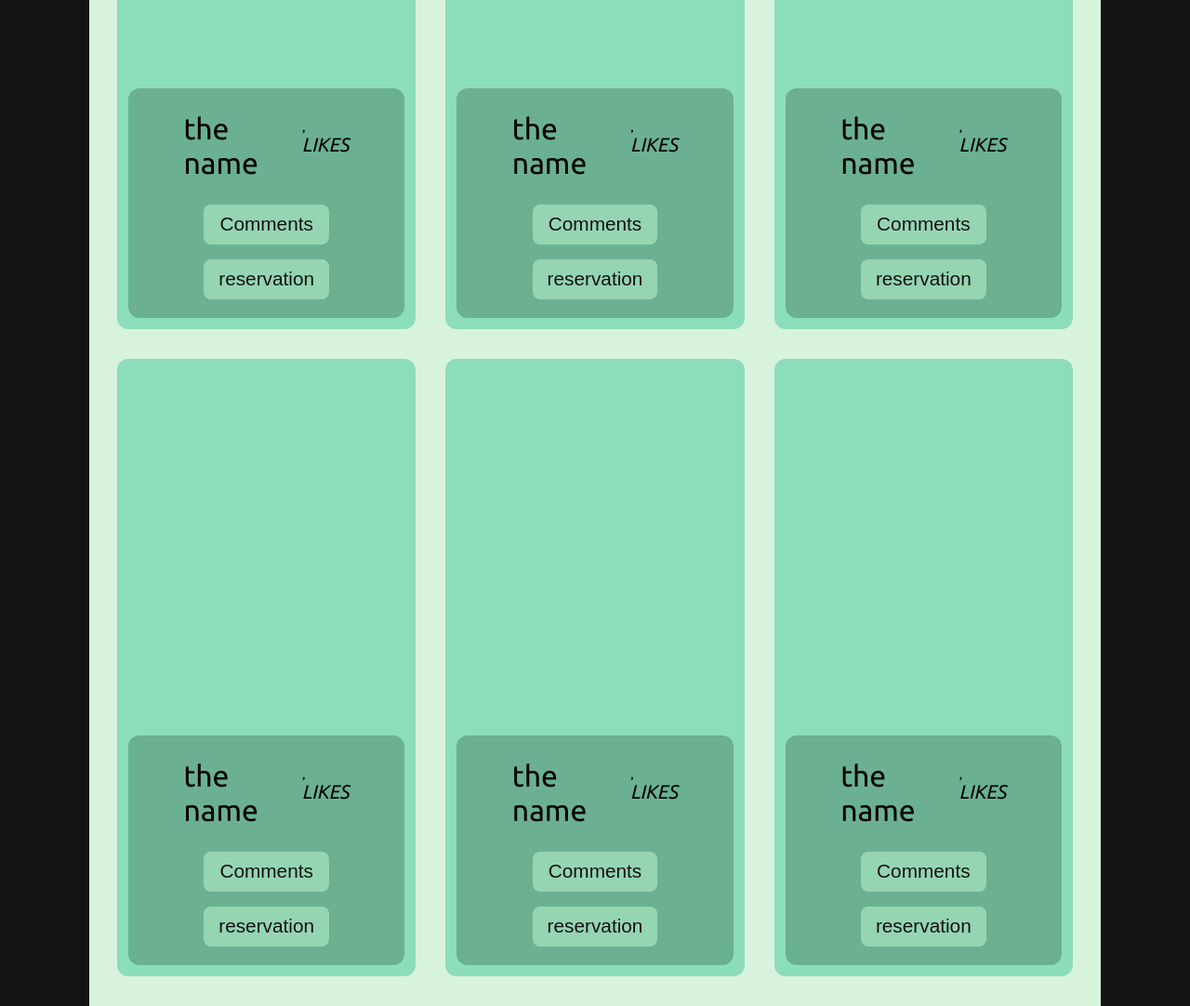
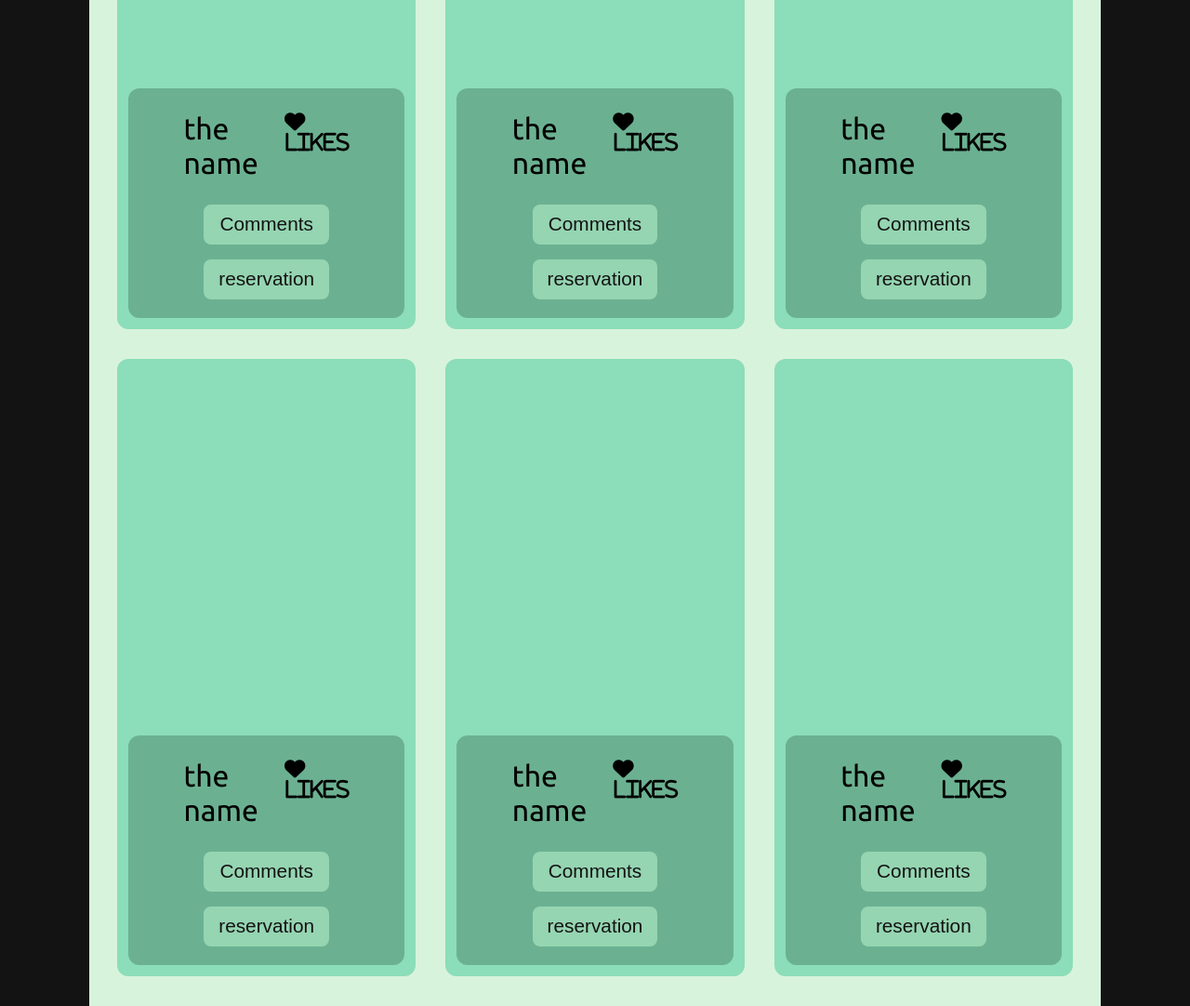
Before and after one commit to Micky373/JavaScript_Capstone, a website built with webpack: page src/index.html in a window 1280 px wide. Shown: the part 500-1582 px from the top of the page at 93% size. Built offline with nearby package versions, Linux system fonts and the light colour scheme; a web font is replaced by a local one.

Commit message:
Add icons

```diff
--- a/src/index.html
+++ b/src/index.html
@@ -10,10 +10,7 @@
       href="https://fonts.googleapis.com/css2?family=Hubballi&family=Indie+Flower&family=Paprika&family=Poppins:ital,wght@0,100;0,200;0,300;0,400;0,500;0,600;0,700;1,100;1,200;1,300;1,400;1,500;1,600;1,700&family=Spline+Sans:wght@300;400;500;600;700&family=Ubuntu:ital,wght@0,300;0,400;0,500;1,300;1,400;1,500&display=swap"
       rel="stylesheet"
     />
-    <link
-      rel="stylesheet"
-      href="https://cdnjs.cloudflare.com/ajax/libs/font-awesome/6.0.0/css/all.min.css"
-    />
+    <link rel="stylesheet" href="https://cdnjs.cloudflare.com/ajax/libs/font-awesome/6.1.0/css/all.min.css" integrity="sha512-10/jx2EXwxxWqCLX/hHth/vu2KY3jCF70dCQB8TSgNjbCVAC/8vai53GfMDrO2Emgwccf2pJqxct9ehpzG+MTw==" crossorigin="anonymous" referrerpolicy="no-referrer" />
     <title>JavaScript Capstone project</title>
     <link
       href="https://fonts.googleapis.com/css?family=Quintessential:regular"
@@ -55,7 +52,7 @@
               <div class="nameAndLikes">
                 <div class="likes">
                   <span class="mealNmae">the name</span
-                  ><i class="fa-heart"
+                  ><i class="fas fa-heart"
                     ><br />
                     LIKES</i
                   >
@@ -73,7 +70,7 @@
               <div class="nameAndLikes">
                 <div class="likes">
                   <span class="mealNmae">the name</span
-                  ><i class="fa-heart"
+                  ><i class="fas fa-heart"
                     ><br />
                     LIKES</i
                   >
@@ -91,7 +88,7 @@
               <div class="nameAndLikes">
                 <div class="likes">
                   <span class="mealNmae">the name</span
-                  ><i class="fa-heart"
+                  ><i class="fas fa-heart"
                     ><br />
                     LIKES</i
                   >
@@ -109,7 +106,7 @@
               <div class="nameAndLikes">
                 <div class="likes">
                   <span class="mealNmae">the name</span
-                  ><i class="fa-heart"
+                  ><i class="fas fa-heart"
                     ><br />
                     LIKES</i
                   >
@@ -127,7 +124,7 @@
               <div class="nameAndLikes">
                 <div class="likes">
                   <span class="mealNmae">the name</span
-                  ><i class="fa-heart"
+                  ><i class="fas fa-heart"
                     ><br />
                     LIKES</i
                   >
@@ -145,7 +142,7 @@
               <div class="nameAndLikes">
                 <div class="likes">
                   <span class="mealNmae">the name</span
-                  ><i class="fa-heart"
+                  ><i class="fas fa-heart"
                     ><br />
                     LIKES</i
                   >
--- a/src/index.js
+++ b/src/index.js
@@ -1,5 +1,5 @@
 import './styles.css';
-// import Image from './images/vegan.jpg';
+import Image from './images/vegan.jpg';
 
 const btn = document.querySelectorAll('.comments');
 const popup = document.querySelector('.popup');
--- a/src/styles.css
+++ b/src/styles.css
@@ -48,7 +48,7 @@ body {
 
 #x {
   top: 1rem;
-  left: 59rem;
+  left: 94%;
   position: absolute;
   z-index: 3;
 }
@@ -132,7 +132,7 @@ a:hover {
 }
 
 .pop {
-  width: 60rem;
+  width: 70%;
   height: 50rem;
   background-color: #b7e4c7;
   position: relative;
@@ -163,7 +163,11 @@ a:hover {
 }
 
 .likes i {
-  font-size: 1.3rem;
+  font-size: 1.4rem;
+}
+
+.likes i:hover {
+  color: rgb(179, 54, 54);
 }
 
 .mealNmae {
```
